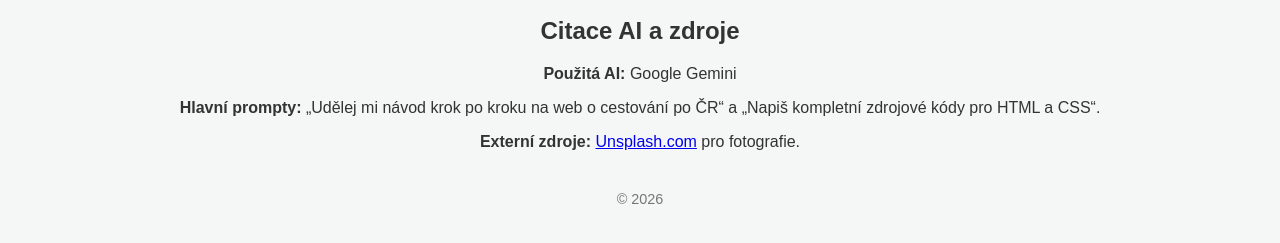
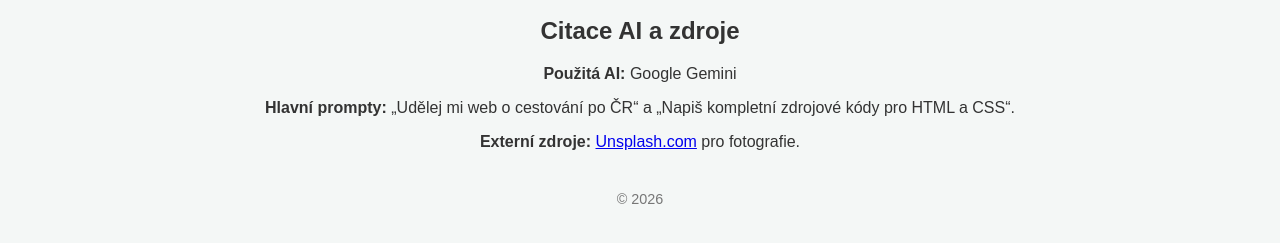
Before and after one commit to EdikMedik10/cestovani, a plain HTML site: page kontakt.html in a window 1280 px wide. Shown: the part 159-402 px from the top of the page. Drawn offline with Linux system fonts and the light colour scheme.

Commit message:
Update kontakt.html

```diff
--- a/kontakt.html
+++ b/kontakt.html
@@ -17,7 +17,7 @@
 
     <h2>Citace AI a zdroje</h2>
     <p><strong>Použitá AI:</strong> Google Gemini</p>
-    <p><strong>Hlavní prompty:</strong> „Udělej mi návod krok po kroku na web o cestování po ČR“ a „Napiš kompletní zdrojové kódy pro HTML a CSS“.</p>
+    <p><strong>Hlavní prompty:</strong> „Udělej mi web o cestování po ČR“ a „Napiš kompletní zdrojové kódy pro HTML a CSS“.</p>
     <p><strong>Externí zdroje:</strong> <a href="https://unsplash.com" target="_blank">Unsplash.com</a> pro fotografie.</p>
 
     <footer>
```
